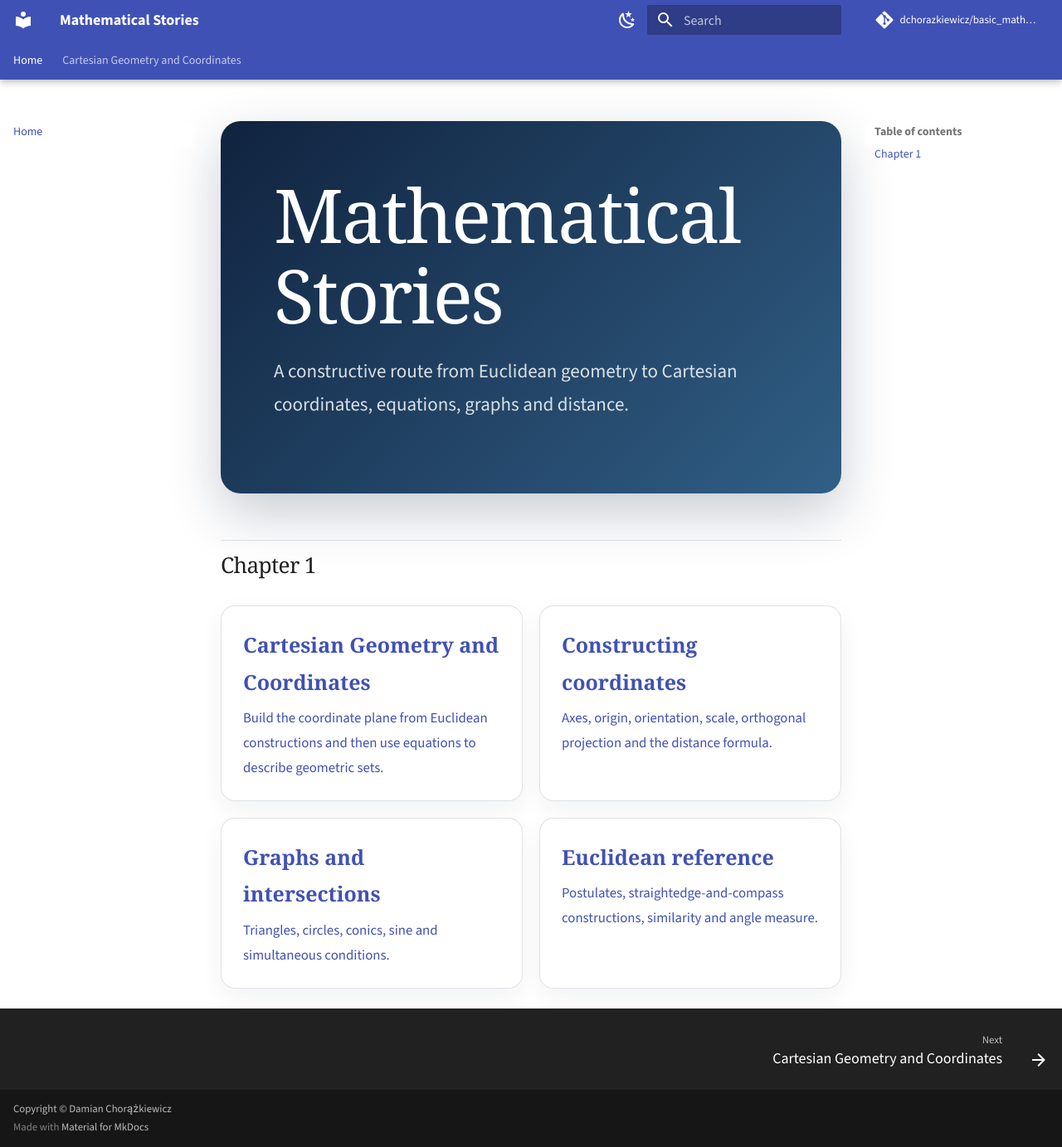
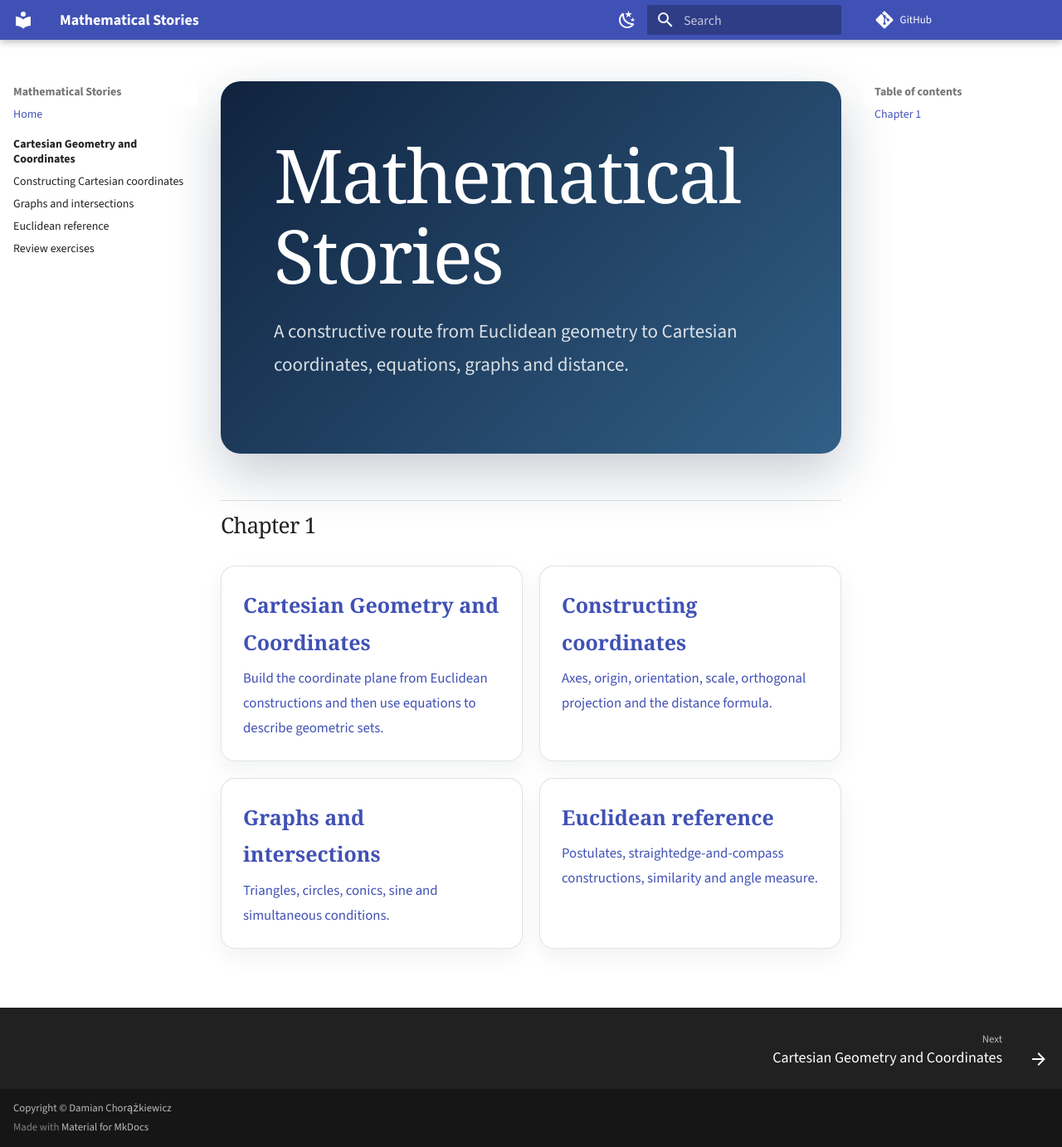
Before and after one commit to dchorazkiewicz/basic_mathematics, an MkDocs documentation site: the page built from docs/index.md, in a window 1280 px wide and 1383 px high. Shown: the whole window at 83% size. Built offline with MkDocs 1.6.1 and Material for MkDocs 9.7.7, drawn with Linux system fonts in a browser that asks for light colours; comment, search, counter and statistics services are not loaded.

Commit message:
Simplify Material layout and remove duplicate navigation bar

```diff
--- a/mkdocs.yml
+++ b/mkdocs.yml
@@ -2,7 +2,7 @@ site_name: Mathematical Stories
 site_description: A constructive mathematical text
 site_url: https://dchorazkiewicz.github.io/basic_mathematics/
 repo_url: https://github.com/dchorazkiewicz/basic_mathematics
-repo_name: dchorazkiewicz/basic_mathematics
+repo_name: GitHub
 
 strict: true
 
@@ -28,8 +28,6 @@ theme:
         icon: material/weather-sunny
         name: Switch to light mode
   features:
-    - navigation.tabs
-    - navigation.tabs.sticky
     - navigation.sections
     - navigation.indexes
     - navigation.top
```
